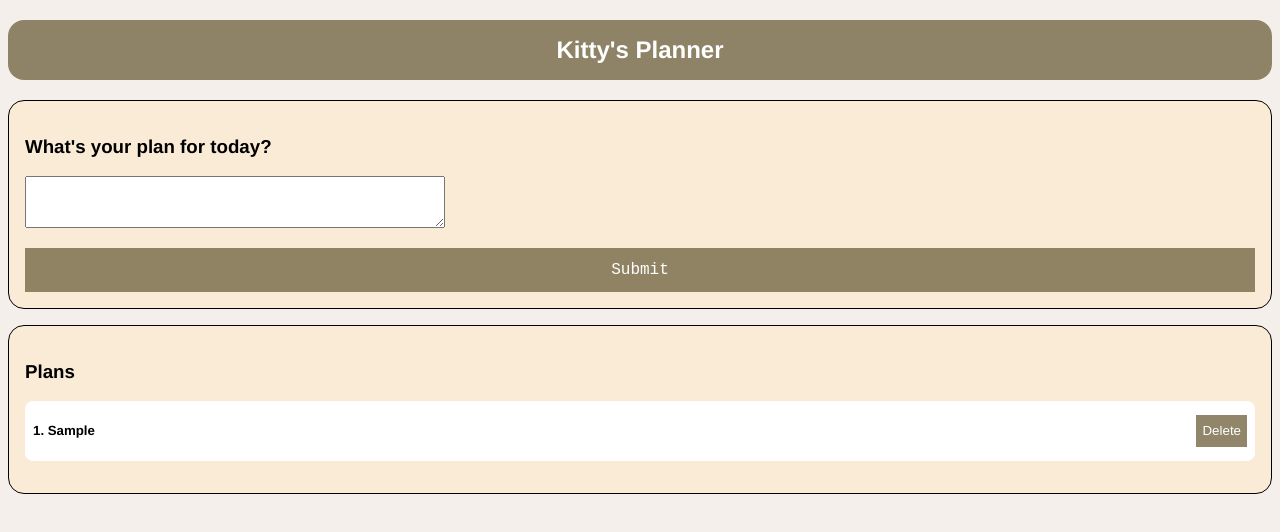
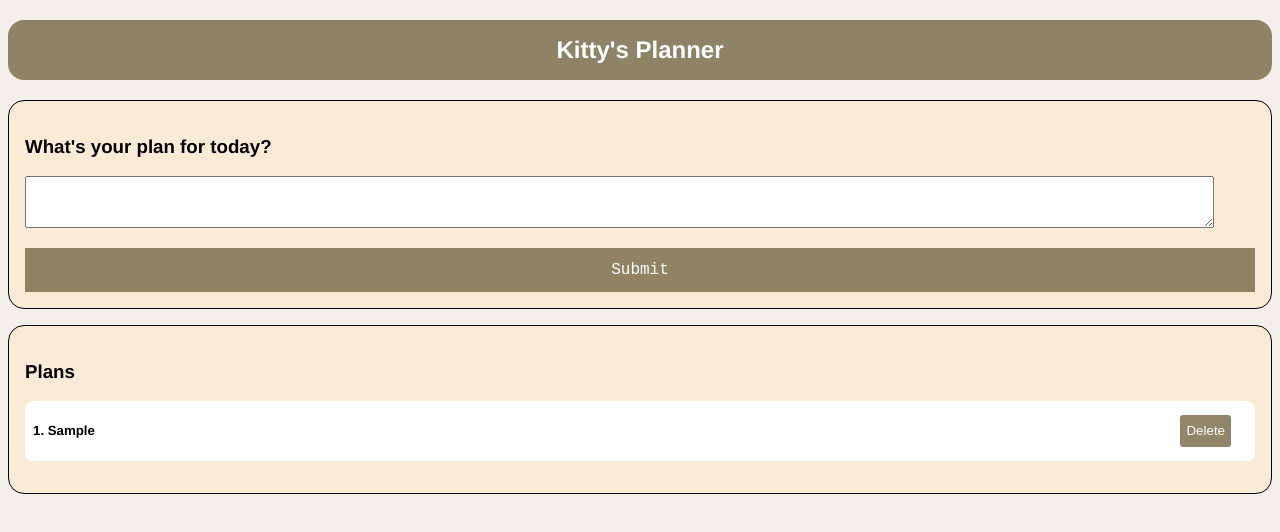
Before and after one commit to ajalkrishna/planner-zero, a plain HTML site: page index.html in a window 1280 px wide. Both pictures are taken after typing "Sample" into the empty fields and a click on the button "Submit". Drawn offline with Linux system fonts and the light colour scheme.

Commit message:
Update style.css

```diff
--- a/style.css
+++ b/style.css
@@ -21,9 +21,9 @@ body{
 }
 
 .task_container .input_box textarea {
-    width: 100%;
+    width: 95%;
     height: 2rem;
-    max-width: 25rem;
+    /* max-width: 25rem; */
     margin-bottom: 1rem;
     padding-left: 1rem;
     padding-top: 1rem;
@@ -55,7 +55,8 @@ body{
     background-color: rgba(126, 113, 80, 0.852);
     border: none;
     color: white;
-
+    border-radius: 0.2rem;
+    margin-right:1rem;
 }
 
 #task_btn{
```
